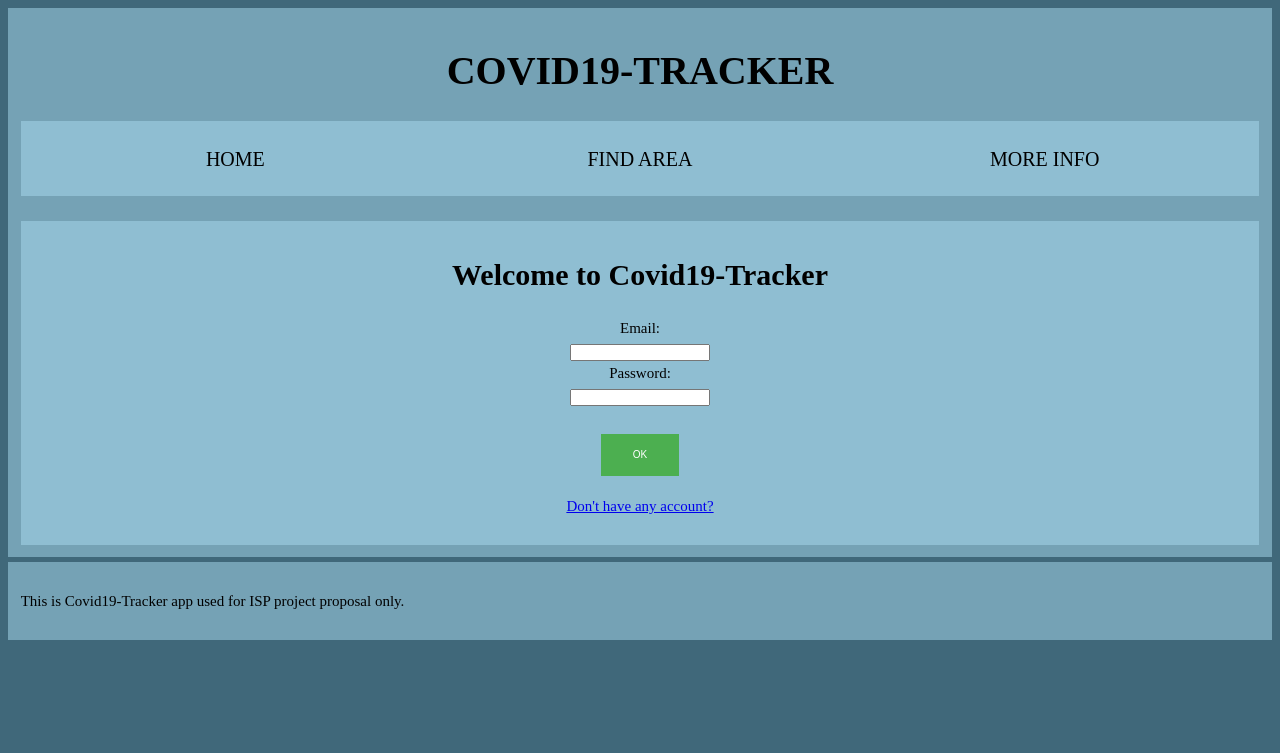
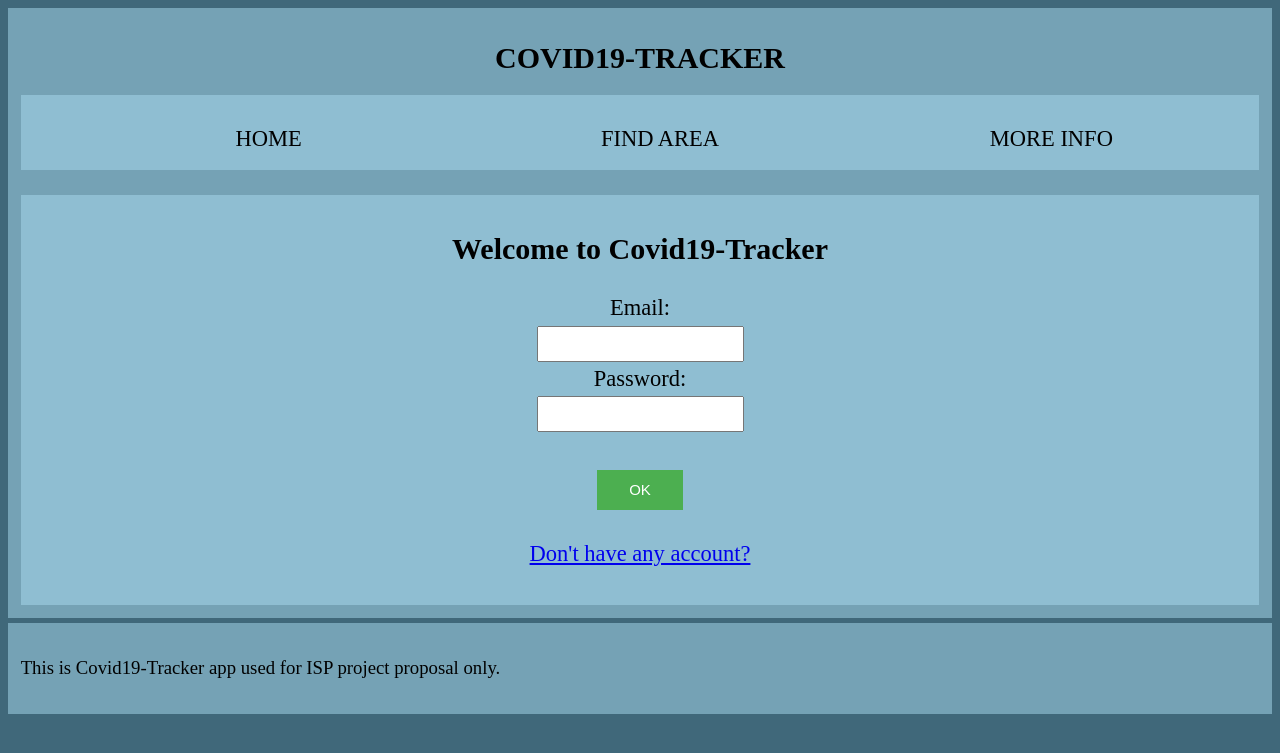
Before and after one commit to ThomasInKU/Covid19-Tracker, a Django app: page / in a window 1280 px wide. Shown: the top 753 px of the page. Run offline with Django 3.2, Linux system fonts and the light colour scheme.

Commit message:
Add some CSS and make more readable

```diff
--- a/covid_web/static/css/styles.css
+++ b/covid_web/static/css/styles.css
@@ -1,9 +1,8 @@
 html {
   overflow: hidden;
-  font-size: 10px;
+  font-size: 15px;
   background-color: #40687a;
 }
-
 
 h1,
 h2,
@@ -15,34 +14,19 @@ li {
 }
 
 h1 {
-  font-size: 4rem;
+  font-size: 2rem;
   text-align: center;
   flex: 5;
   text-transform: uppercase;
 }
 
 h2 {
-  font-size: 3rem;
+  font-size: 2rem;
   text-align: center;
 }
 
 h3 {
-  font-size: 2rem;
-}
-input {
   font-size: 1rem;
-  line-height: 1;
-}
-
-input[type="submit"], button{
-  font-size: 1rem;
-  background-color: #4caf50;
-  border: none;
-  color: white;
-  padding: 16px 32px;
-  text-decoration: none;
-  margin: 4px 2px;
-  cursor: pointer;
 }
 
 p,
@@ -53,6 +37,7 @@ li {
 }
 
 main {
+  font-size: 1.5rem;
   text-align: center;
 }
 
@@ -67,30 +52,45 @@ main,
 header,
 nav,
 article,
-aside,
-footer,
-section {
-  max-width: 100%;
+footer {
   margin: auto;
   background-color: rgba(170, 220, 240, 0.5);
   padding: 1%;
 }
 
-/* nav bar */
+label {
+  font-size: 1.5rem;
+}
+
+input {
+  font-size: 1rem;
+  line-height: 2;
+}
+
+input[type="submit"], button{
+  font-size: 1rem;
+  background-color: #4caf50;
+  border: none;
+  color: white;
+  padding: 5px 32px;
+  text-decoration: none;
+  margin: 4px 2px;
+  cursor: pointer;
+}
+
+input[type="submit"]:hover {
+  font-weight: bold;
+}
+
 nav {
   height: 50px;
   flex: 100%;
   display: flex;
 }
 
-nav a:hover{
-  font-weight: bold;
-}
-
 nav ul {
-  padding: 0;
   list-style-type: none;
-  flex: 2;
+  flex: 1;
   display: flex;
 }
 
@@ -103,13 +103,20 @@ nav li {
 nav a,
 nav span {
   display: inline-block;
-  font-size: 2rem;
+  font-size: 1.5rem;
   text-transform: uppercase;
   text-decoration: none;
   color: black;
 }
 
-/* foot bar */
+nav a:hover{
+  font-weight: bold;
+}
+
 footer {
   margin-top: 5px;
 }
+
+footer p{
+  font-size: 1.25rem;
+}
```
